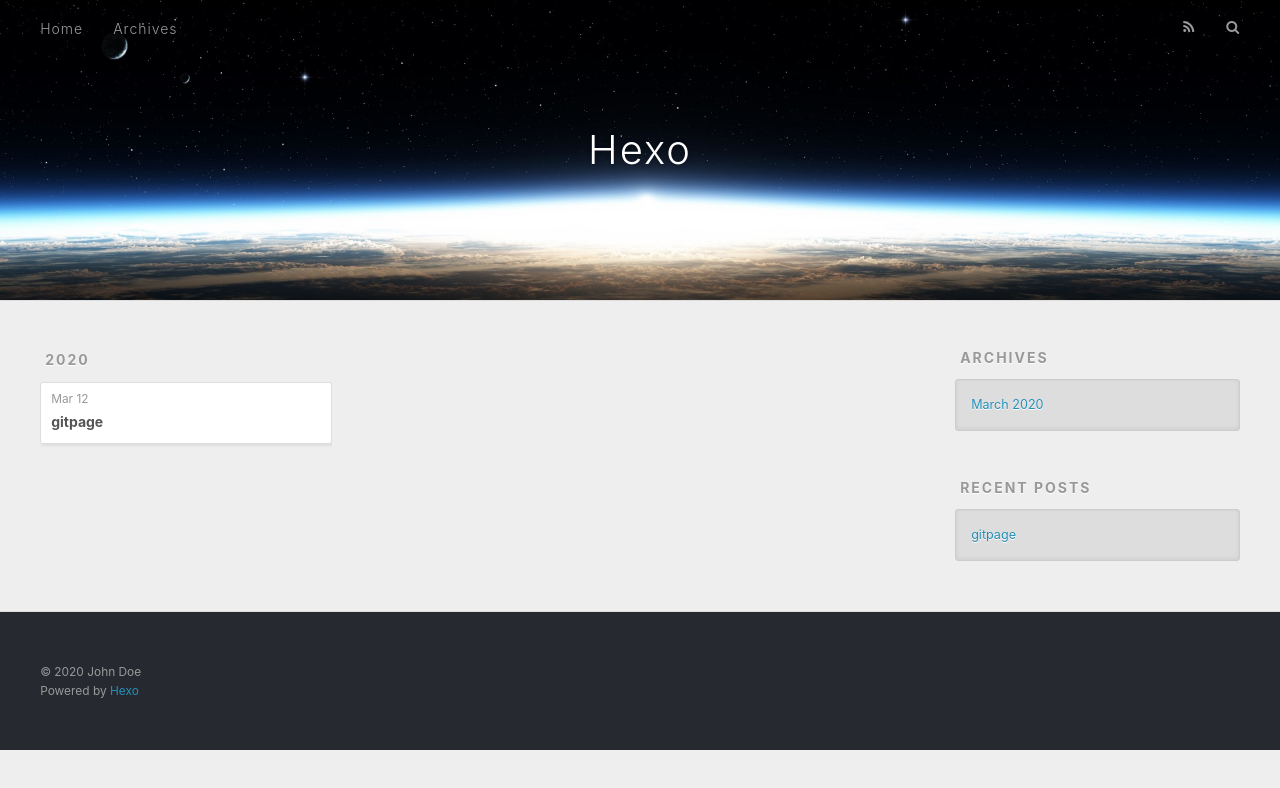
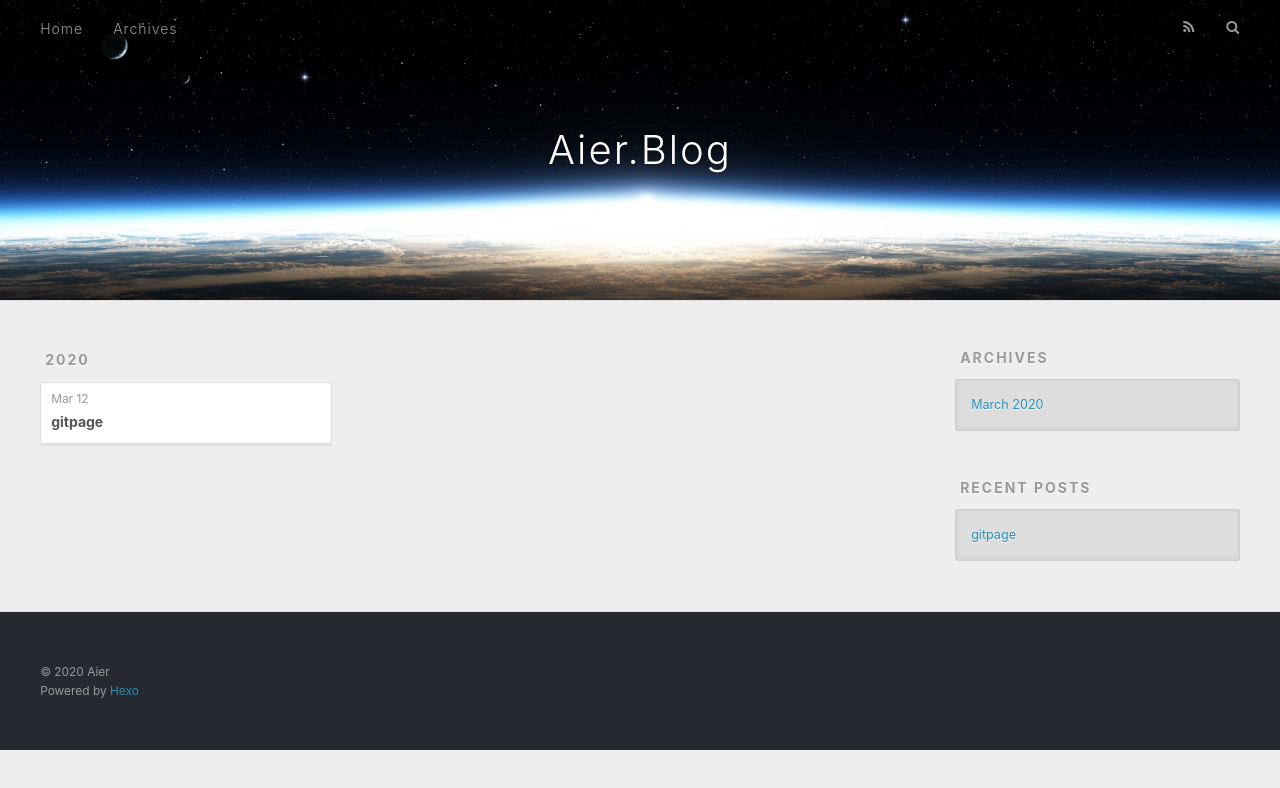
Before and after one commit to aier-Song/aier-Song.github.io, a plain HTML site: page archives/2020/03/index.html in a window 1280 px wide. Drawn offline with nearby package versions, Linux system fonts and the light colour scheme.

Commit message:
Site updated: 2020-03-12 18:28:49

```diff
--- a/archives/2020/03/index.html
+++ b/archives/2020/03/index.html
@@ -5,17 +5,17 @@
 
 
 
-  <title>Archives: 2020/3 | Hexo</title>
+  <title>Archives: 2020/3 | Aier.Blog</title>
   <meta name="viewport" content="width=device-width, initial-scale=1, maximum-scale=1">
   <meta property="og:type" content="website">
-<meta property="og:title" content="Hexo">
+<meta property="og:title" content="Aier.Blog">
 <meta property="og:url" content="http://yoursite.com/archives/2020/03/index.html">
-<meta property="og:site_name" content="Hexo">
+<meta property="og:site_name" content="Aier.Blog">
 <meta property="og:locale" content="en_US">
-<meta property="article:author" content="John Doe">
+<meta property="article:author" content="Aier">
 <meta name="twitter:card" content="summary">
 
-    <link rel="alternate" href="/atom.xml" title="Hexo" type="application/atom+xml">
+    <link rel="alternate" href="/atom.xml" title="Aier.Blog" type="application/atom+xml">
 
 
     <link rel="icon" href="/favicon.png">
@@ -36,7 +36,7 @@
   <div id="header-outer" class="outer">
     <div id="header-title" class="inner">
       <h1 id="logo-wrap">
-        <a href="/" id="logo">Hexo</a>
+        <a href="/" id="logo">Aier.Blog</a>
       </h1>
 
     </div>
@@ -141,7 +141,7 @@
 
   <div class="outer">
     <div id="footer-info" class="inner">
-      &copy; 2020 John Doe<br>
+      &copy; 2020 Aier<br>
       Powered by <a href="http://hexo.io/" target="_blank">Hexo</a>
     </div>
   </div>
```
Also changed, not shown: 2020/03/12/gitpage/index.html (+7 -7 lines), archives/2020/index.html (+7 -7 lines), archives/index.html (+7 -7 lines), index.html (+8 -8 lines).
